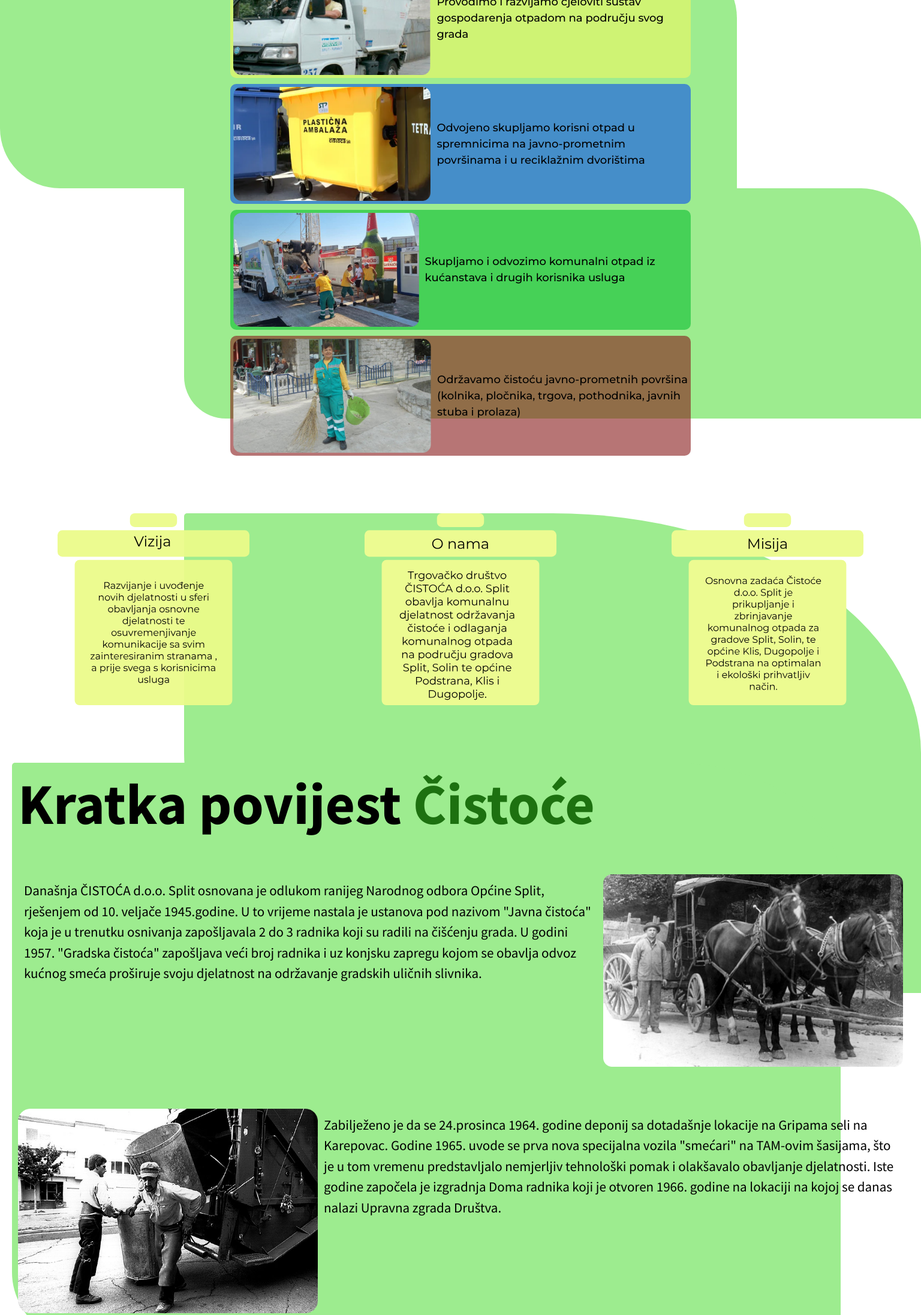
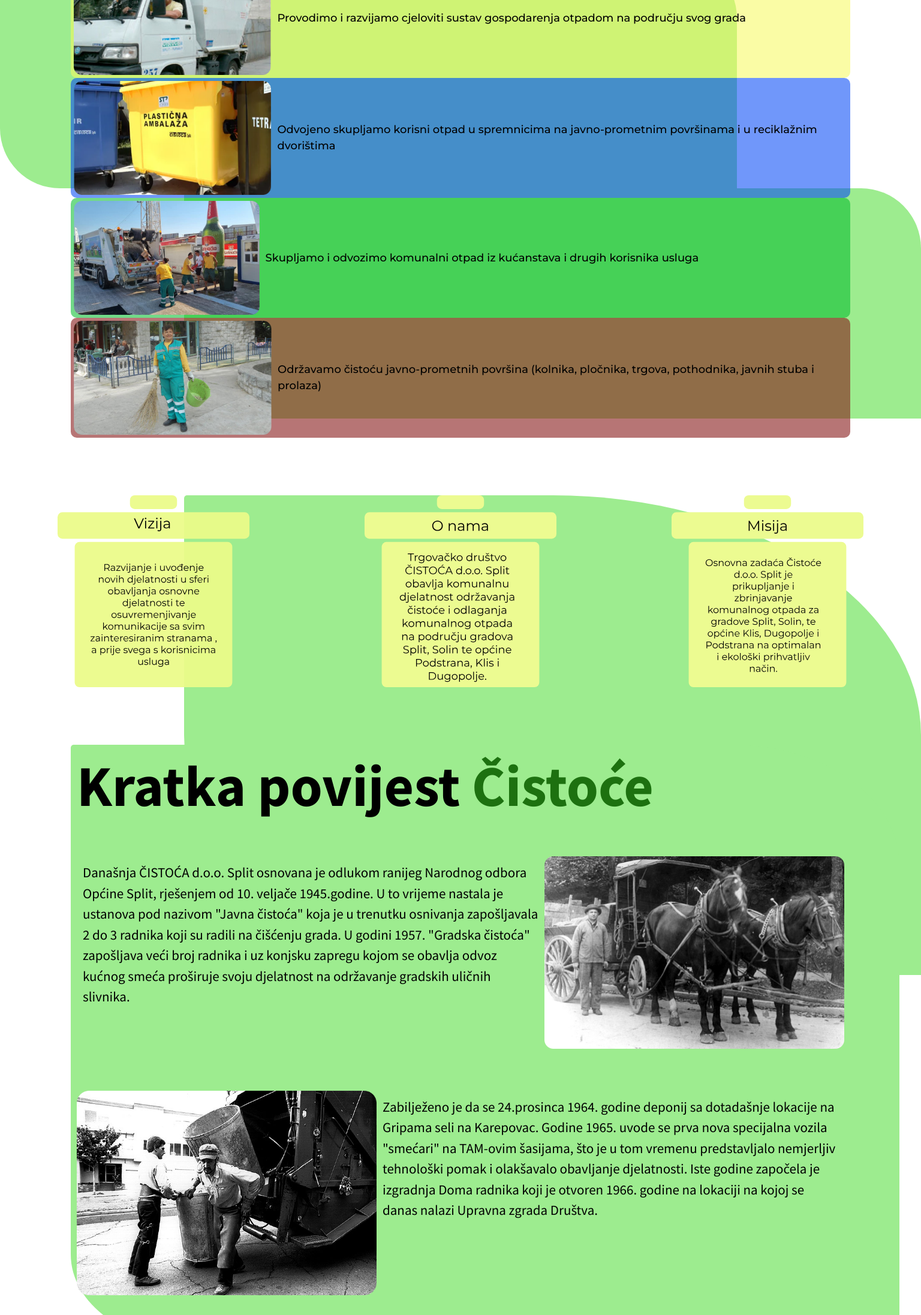
Before and after one commit to LovreCikojevic120/CiSToca-Korisnicka_Sucelja, a Next.js app in the folder cistoca_frontend/: page / in a window 1536 px wide. Shown: the part 500-2693 px from the top of the page at 60% size. Built offline with nearby package versions, Linux system fonts and the light colour scheme.

Commit message:
Responsiveness for wide screens - frontpage

```diff
--- a/cistoca_frontend/styles/frontPage.css
+++ b/cistoca_frontend/styles/frontPage.css
@@ -41,6 +41,13 @@
     margin:0 auto;
 }
 
+@media only screen and (min-width: 1600px){
+    .trashcan-wrapper{
+        max-width:1500px;
+        margin: 0 auto;
+    }
+}
+
 .info-card{
     font-family: Montserrat;
     font-weight: 500;
@@ -52,12 +59,17 @@
     margin: 0 20px;
 }
 
+@media only screen and (min-width: 1400px){
+    .history{
+        max-width:1300px;
+        margin: 0 auto;
+    }
+  }
+
 .history-title{
     display:flex;
     padding: 20px 10px 50px 10px;
 }
-
-
 
 @media only screen and (max-width: 450px){
     .history-title *{
@@ -111,6 +123,13 @@
     border-radius: 10px;
 }
 
+@media only screen and (min-width: 1400px){
+    .frontpage-card{
+        max-width:1300px;
+        margin: 0 auto;
+    }
+}
+
 @media only screen and (max-width: 600px){
     .frontpage-card{
         max-width: 80%;
```
